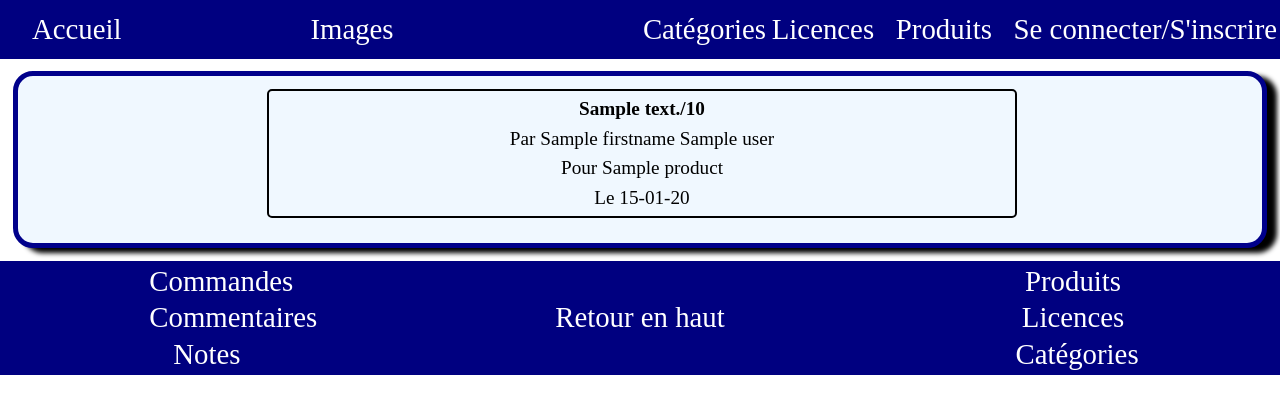
After one commit to mouttoucoumarassamy/profet_final_symfony, a Symfony app: template templates/Admin/notes.html.twig in a window 1280 px wide. The commit adds this page. Shown: the top 414 px of the page. Run offline with Twig, Linux system fonts and the light colour scheme; the template is opened without the code that fills it: most values are stand-ins (such as "Sample title", 1, 10 or a date in 2020); some libraries are stand-ins or nearby versions.

Commit message:
Note et Comment

```diff
--- a/public/style.css
+++ b/public/style.css
@@ -589,3 +589,49 @@ footer{
 .commente-publish textarea{
     margin: 0 auto;
 }
+
+.file{
+    margin: 1% 0% 1% 30%;
+
+}
+
+.label-media{
+    display: block;
+    margin: 1% 0% 0% 30%;
+    font-size: 1.2em;
+    font-weight: bold;
+}
+
+.comment-card{
+    width: 60%;
+    margin: 1% 20%;
+    border: 2px solid black;
+    font-size: 1.2em;
+    border-radius: 5px;
+    text-align: center;
+}
+
+.comment-card p{
+    margin: 1% 0%;
+}
+
+.comment-p{
+    font-weight: bold;
+}
+
+.note-card{
+    width: 60%;
+    margin: 1% 20%;
+    border: 2px solid black;
+    font-size: 1.2em;
+    border-radius: 5px;
+    text-align: center;
+}
+
+.note-card p{
+    margin: 1% 0%;
+}
+
+.note-p{
+    font-weight: bold;
+}
--- a/templates/Admin/base.html.twig
+++ b/templates/Admin/base.html.twig
@@ -63,10 +63,10 @@
                     <a href="#">Commandes</a>
                 </li>
                 <li>
-                    <a href="#">Commentaires</a>
+                    <a href="{{ path('admin_list_comments') }}">Commentaires</a>
                 </li>
                 <li>
-                    <a href="#">Notes</a>
+                    <a href="{{ path('admin_list_notes') }}">Notes</a>
                 </li>
             </ul>
         </div>
@@ -76,8 +76,8 @@
         <div class="admin-infos">
             <ul>
                 <li><a href="{{ path('admin_list_product') }}">Produits</a></li>
-                <li><a href="{{  path('front_list_licence') }}">Licences</a></li>
-                <li><a href="{{ path('front_categories_list') }}">Catégories</a></li>
+                <li><a href="{{  path('admin_list_licences') }}">Licences</a></li>
+                <li><a href="{{ path('admin_list_categories') }}">Catégories</a></li>
             </ul>
         </div>
     </div>
--- /dev/null
+++ b/templates/Admin/notes.html.twig
@@ -0,0 +1,25 @@
+{% extends 'admin/base.html.twig' %}
+
+{% block main %}
+    {% for message in app.flashes('notice') %}
+        <div class="flash-notice">
+            {{ message }}
+        </div>
+    {% endfor %}
+    <div class="container">
+        {% for note in notes %}
+            <div class="note-card">
+                <p class="note-p">{{ note.note }}/10</p>
+                <p>Par {{ note.user.firstname }} {{ note.user.name }}</p>
+                <p>Pour {{ note.product.name }}</p>
+                <p>Le {{ note.date | date('d-m-y') }}</p>
+            </div>
+        {% endfor %}
+        <div class="page">
+            {{ knp_pagination_render(notes) }}
+        </div>
+    </div>
+
+
+
+{% endblock %}
--- a/templates/Admin/updatemedia.html.twig
+++ b/templates/Admin/updatemedia.html.twig
@@ -8,10 +8,10 @@
     <div class="container-fluid1">
         <div class="row1 licence w95">
             <h1>Vous pouvez modifier l'image</h1>
-
             <form action="{{ path('admin_media_update_save', {'id' : media.id}) }}" method="post" class="form" enctype="multipart/form-data">
                 <input type="text" name="title" class="input-product" placeholder="Entrer le nom de l'image" value="{{ media.title }}">
-                <input type="file" name="image" id="fichier" placeholder="Votre image" class="input">
+                <label class="label-media" for="fichier">Choisissez une image</label>
+                <input type="file" name="image" id="fichier" placeholder="Votre image" class="file">
                 <input type="submit" value="Modifier" class="button-product">
             </form>
         </div>
```
Also changed, not shown: src/Controller/Admin/AdminCommentController.php (added, +26 -0 lines), src/Controller/Admin/AdminNoteController.php (added, +26 -0 lines), templates/Admin/addmedia.html.twig (+4 -3 lines), templates/Admin/comments.html.twig (added, +25 -0 lines).
